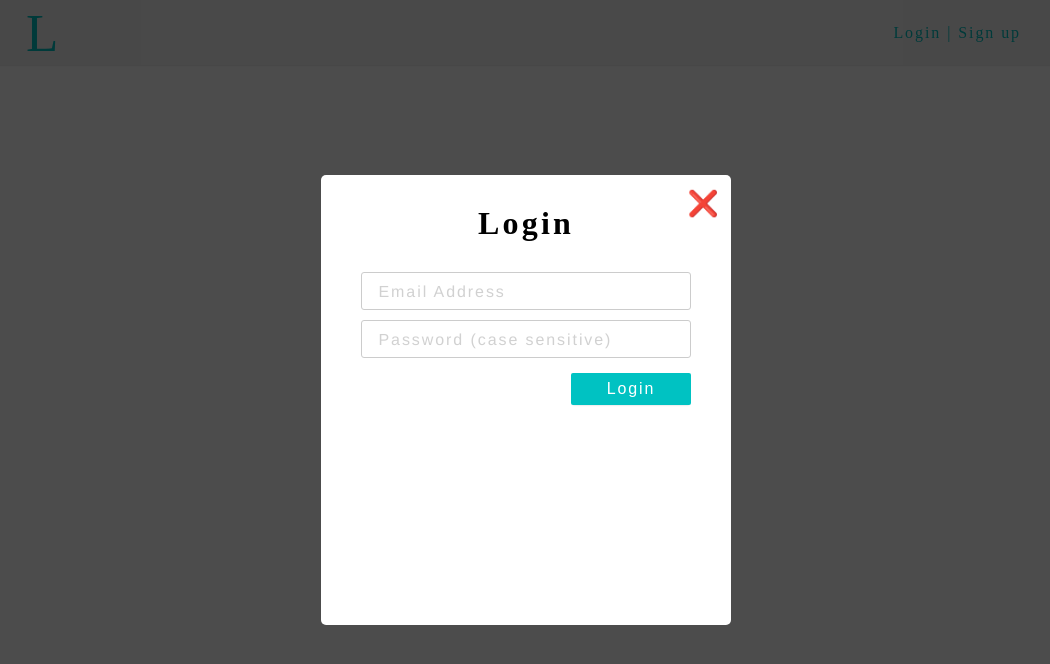
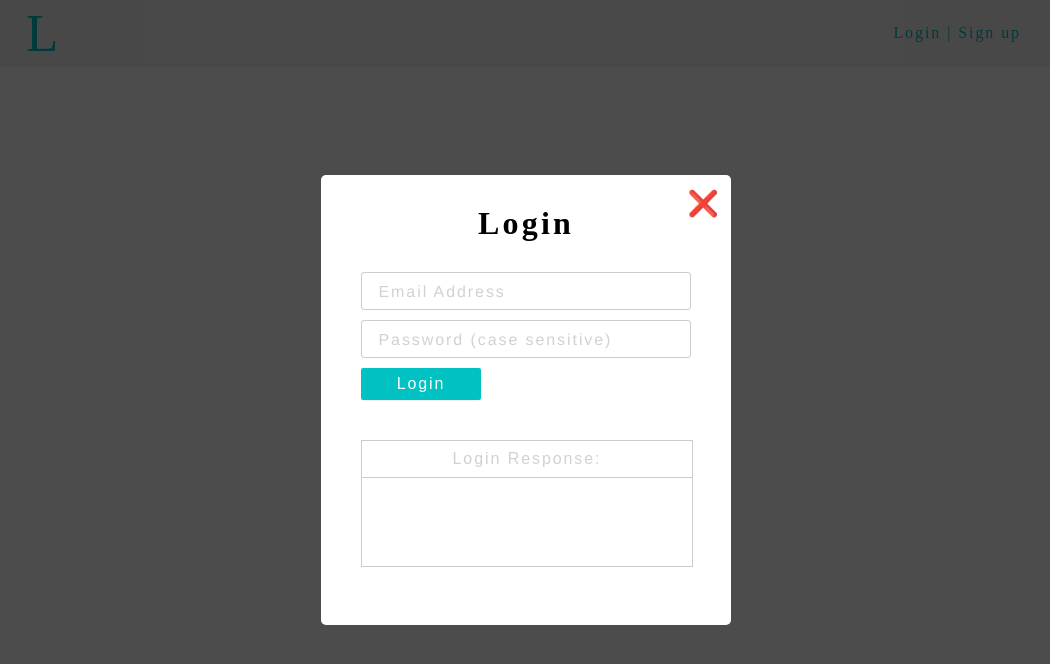
Before and after one commit to drewcoparker/logn, a React (Create React App) app in the folder frontend/: page / in a window 1280 px wide. Both pictures are taken after a click on the element "Login | Sign up". Shown: the top 664 px of the page, without its empty margins (114-1164 px from the left). Built offline with nearby package versions, Linux system fonts and the light colour scheme; a web font is replaced by a local one.

Commit message:
Added a div to the modal to show the login response when received.

```diff
--- a/frontend/src/components/LoginModal.js
+++ b/frontend/src/components/LoginModal.js
@@ -48,6 +48,12 @@ class LoginModal extends Component {
                                 <input id="password-input" placeholder="Password (case sensitive)" type="password" />
                                 <button className="login-submit-btn" type="submit">Login</button>
                             </form>
+                            <div className="login-info">
+                                <div className="login-info-header"><span>Login Response:</span></div>
+                                <div className="login-info-body">
+                                    <span>{}</span>
+                                </div>
+                            </div>
                         </div>
                     </div>
                 </div>
@@ -56,10 +62,10 @@ class LoginModal extends Component {
         );
     }
 }
-
+// this.props.loginResponse.msg || `Welcome ${this.props.loginResponse.name
 function mapStateToProps(state) {
     return {
-        loggedIn: state.loginResponse.login
+        loginResponse: state.loginResponse
     }
 }
 
--- a/frontend/src/styles.css
+++ b/frontend/src/styles.css
@@ -183,10 +183,8 @@ body {
 
 /* line 175, ../compass/sass/styles.scss */
 .login-submit-btn {
-  position: absolute;
-  right: 0;
+  margin-bottom: 20px;
   border: none;
-  margin-top: 5px;
   width: 120px;
   height: 32px;
   letter-spacing: 0.12rem;
@@ -196,7 +194,7 @@ body {
   box-shadow: 0px 2px 2px -2px rgba(0, 0, 0, 0.2);
   color: #fff;
 }
-/* line 188, ../compass/sass/styles.scss */
+/* line 189, ../compass/sass/styles.scss */
 .login-submit-btn:hover {
   cursor: pointer;
   transition: all 0.5s cubic-bezier(0.4, 0, 0.2, 1);
@@ -204,7 +202,33 @@ body {
   box-shadow: 0 0 5px #36F1CD;
   letter-spacing: 0.18rem;
 }
-/* line 195, ../compass/sass/styles.scss */
+/* line 196, ../compass/sass/styles.scss */
 .login-submit-btn:focus {
   outline: 0;
 }
+
+/* line 201, ../compass/sass/styles.scss */
+.login-info {
+  margin-top: 20px;
+  width: 100%;
+  height: 125px;
+  border: 1px solid #ccc;
+}
+
+/* line 209, ../compass/sass/styles.scss */
+.login-info-header {
+  position: relative;
+  height: 36px;
+  color: rgba(153, 153, 153, 0.45);
+  letter-spacing: 0.12rem;
+  font-size: 1rem;
+  text-align: center;
+  border-bottom: 1px solid #ccc;
+}
+/* line 217, ../compass/sass/styles.scss */
+.login-info-header span {
+  position: absolute;
+  top: 50%;
+  left: 50%;
+  transform: translate(-50%, -50%);
+}
```
